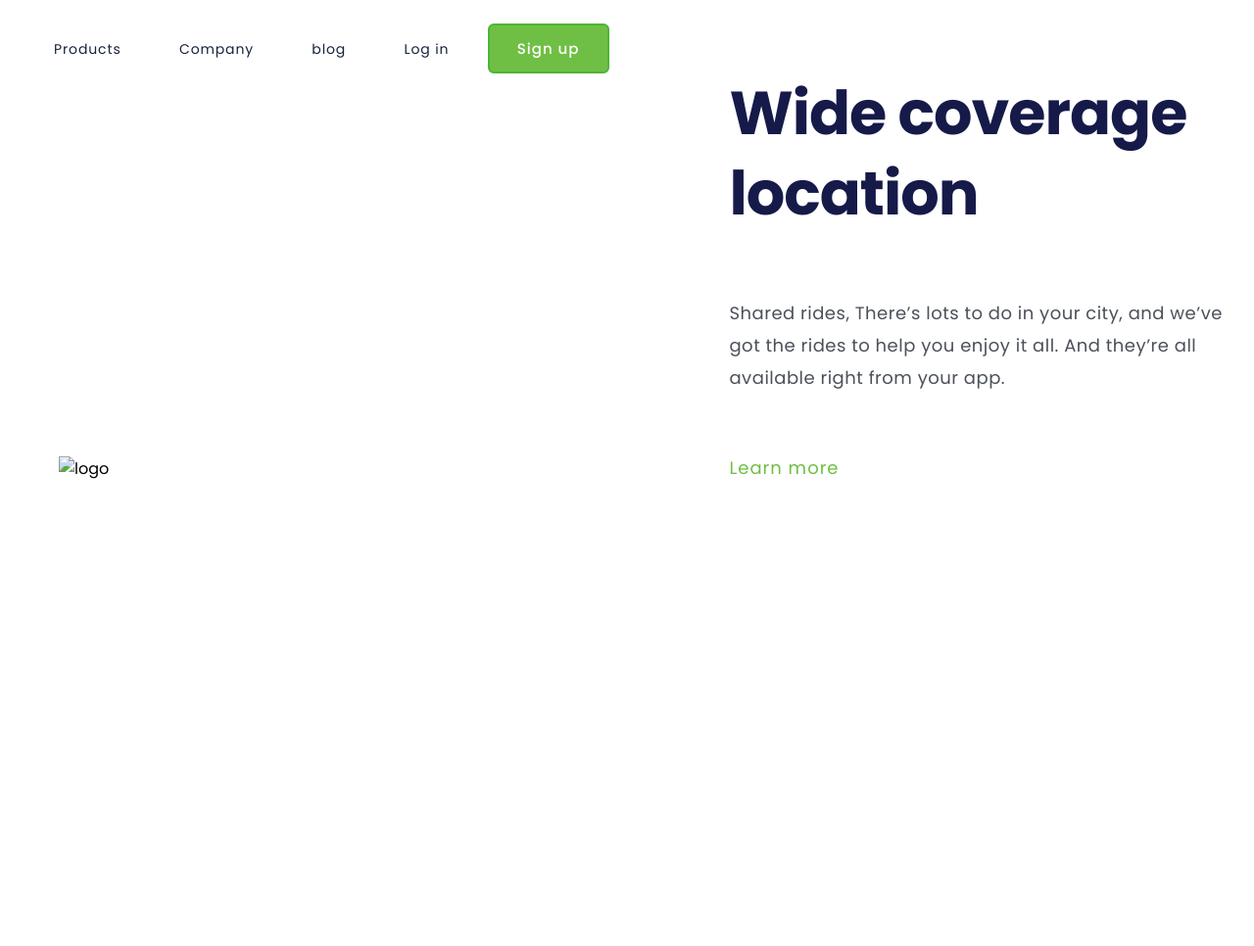
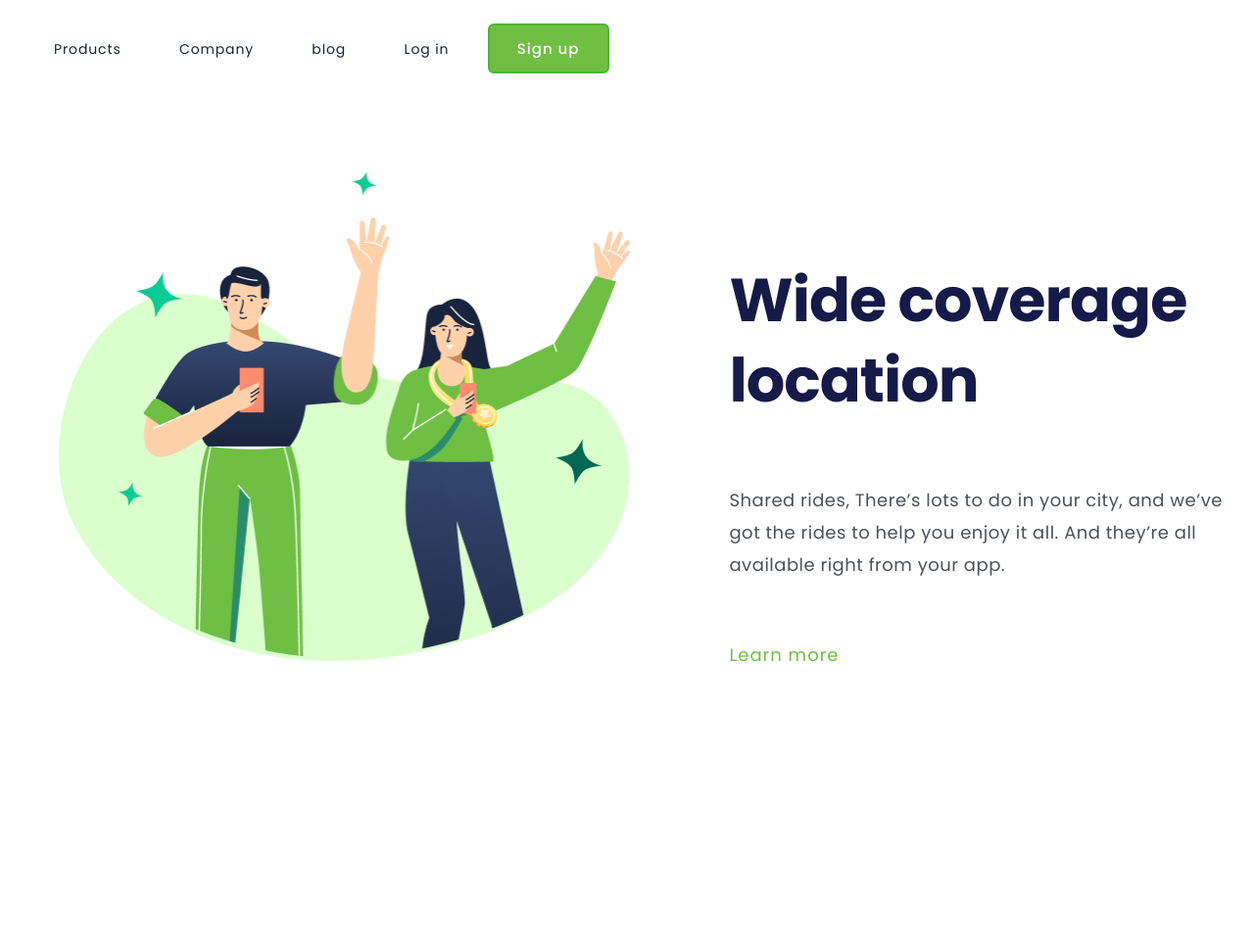
Before and after one commit to AntonioGabriel01/SegundoProjeto-HTML-CSS, a plain HTML site: page index.html in a window 1280 px wide. Shown: the whole page at 98% size. After the commit the page ends 800 px from the top, so only its background shows below. Drawn offline with Linux system fonts and the light colour scheme; the site is published under a folder, as on GitHub Pages, so addresses that start at the root find nothing.

Commit message:
correção imagem

```diff
--- a/index.html
+++ b/index.html
@@ -22,7 +22,7 @@
         <button class="button-header">Sign up</button>
     </header>
     <main>
-        <img src="/img/logo1.png" alt="logo">
+        <img src="./img/logo1.png" alt="logo">
         <div class="div-main">
             <h1>Wide coverage location</h1>
             <p>Shared rides, There’s lots to do in your city, and we’ve got the rides to help you enjoy it all. And
```
